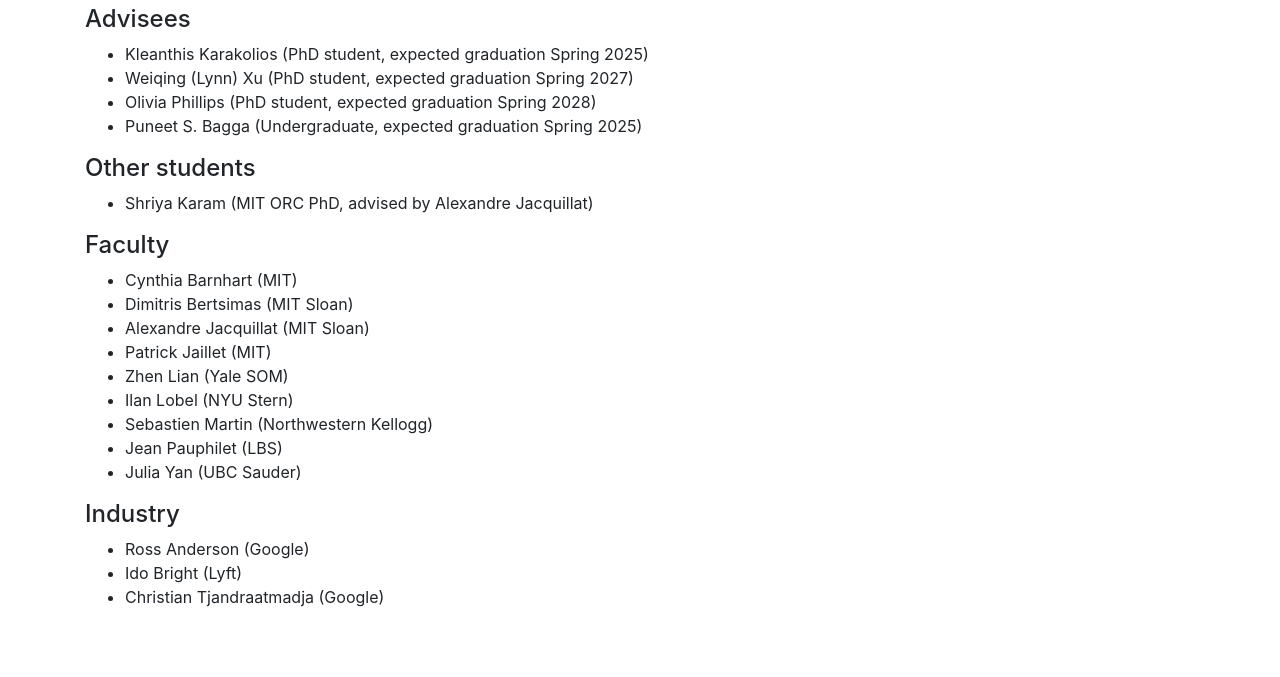
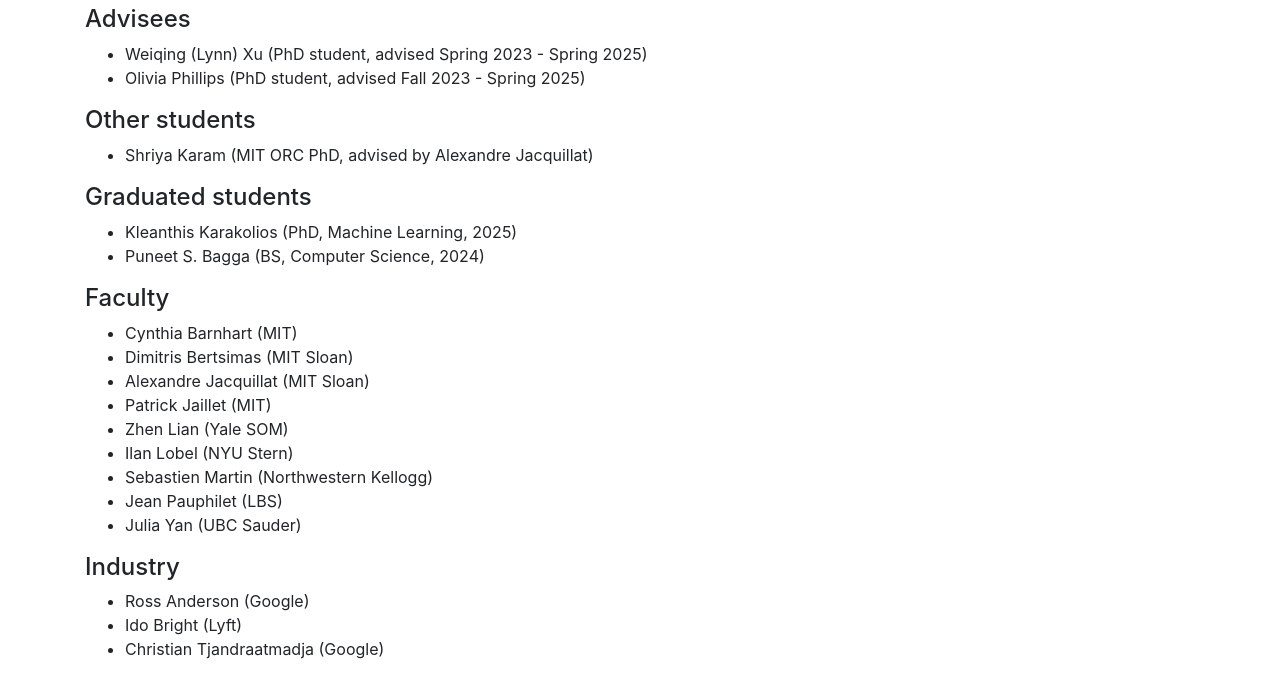
Before and after one commit to adelarue/adelarue.github.io, a plain HTML site: page people.html in a window 1280 px wide. Shown: the part 152-829 px from the top of the page. Before the commit the page ends 800 px from the top, so only its background shows below. Drawn offline with nearby package versions, Linux system fonts and the light colour scheme.

Commit message:
Updated some news

```diff
--- a/people.html
+++ b/people.html
@@ -63,22 +63,25 @@
           <h4>Advisees</h4>
           <ul>
             <li>
-              Kleanthis Karakolios (PhD student, expected graduation Spring 2025)
+              Weiqing (Lynn) Xu (PhD student, advised Spring 2023 - Spring 2025)
             </li>
             <li>
-              Weiqing (Lynn) Xu (PhD student, expected graduation Spring 2027)
-            </li>
-            <li>
-              Olivia Phillips (PhD student, expected graduation Spring 2028)
-            </li>
-            <li>
-              Puneet S. Bagga (Undergraduate, expected graduation Spring 2025)
+              Olivia Phillips (PhD student, advised Fall 2023 - Spring 2025)
             </li>
           </ul>
           <h4>Other students</h4>
           <ul>
             <li>
               Shriya Karam (MIT ORC PhD, advised by Alexandre Jacquillat)
+            </li>
+          </ul>
+          <h4>Graduated students</h4>
+          <ul>
+            <li>
+              Kleanthis Karakolios (PhD, Machine Learning, 2025)
+            </li>
+            <li>
+              Puneet S. Bagga (BS, Computer Science, 2024)
             </li>
           </ul>
           <h4>Faculty</h4>
```
Also changed, not shown: index.html (+2 -5 lines).
